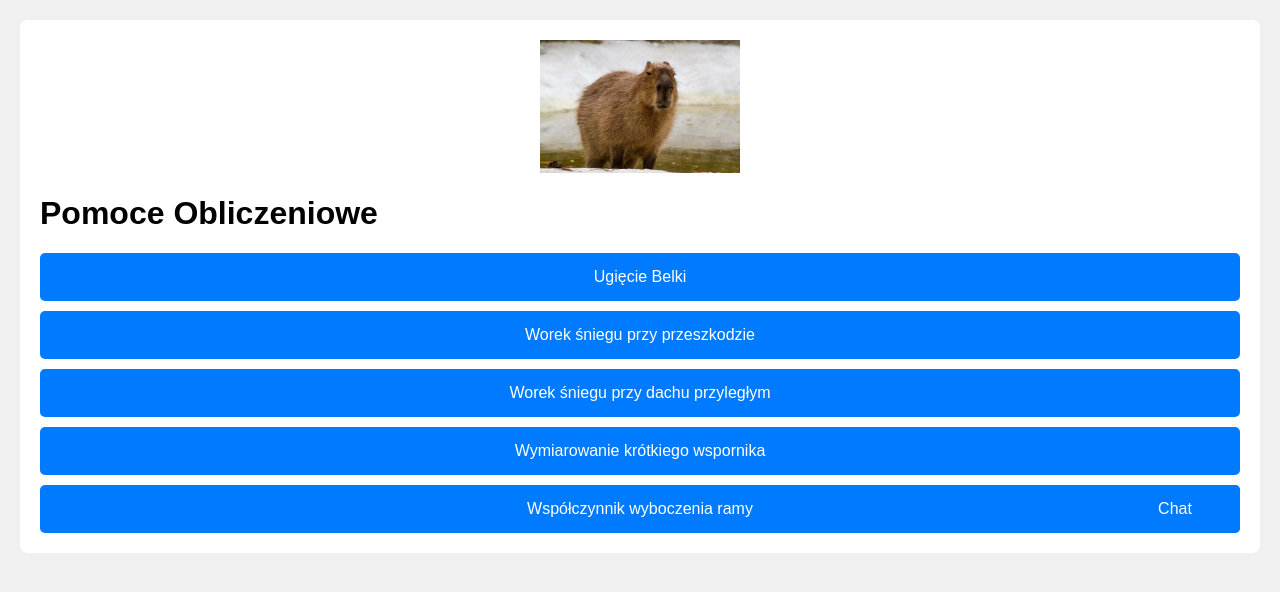
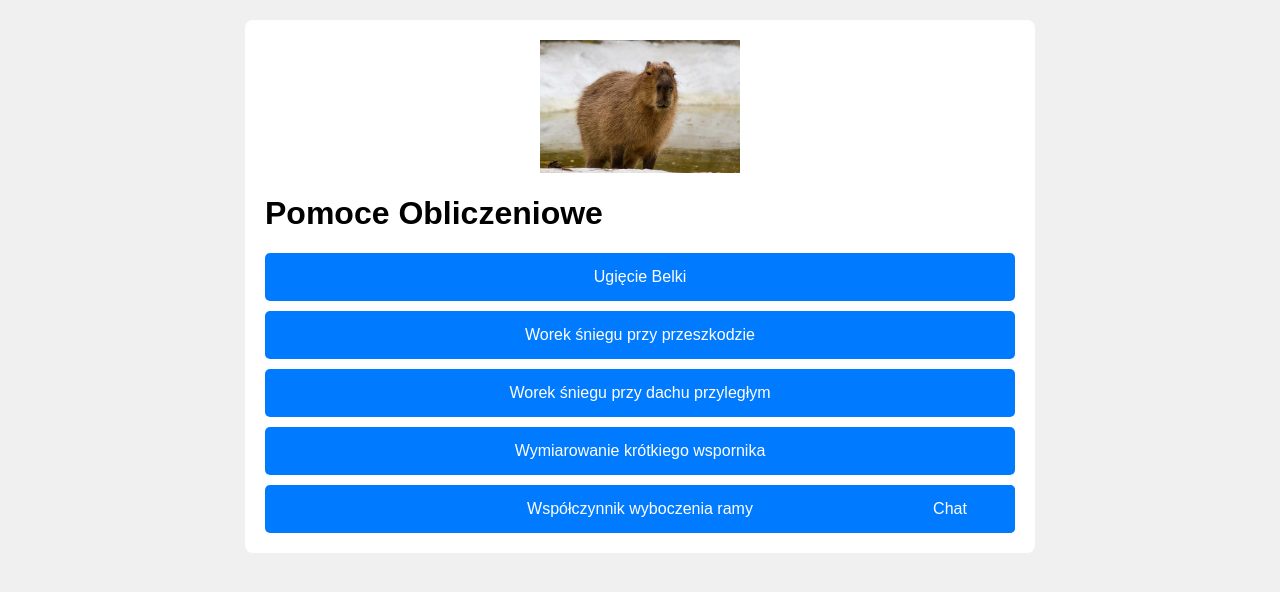
Before and after one commit to Szejmous/pomoce-obliczeniowe, a FastAPI app: page / in a window 1280 px wide. Shown: the top 592 px of the page. Run offline with FastAPI, Linux system fonts and the light colour scheme.

Commit message:
Update styles.css

```diff
--- a/static/css/styles.css
+++ b/static/css/styles.css
@@ -5,7 +5,7 @@ body {
     background-color: #f0f0f0;
 }
 .container {
-    max-width: 1200px;
+    max-width: 750px;
     margin: 0 auto;
     background: white;
     padding: 20px;
```
